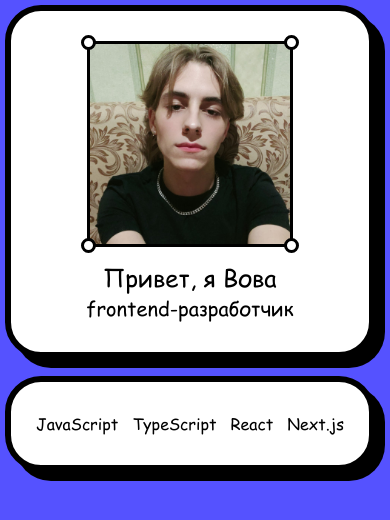
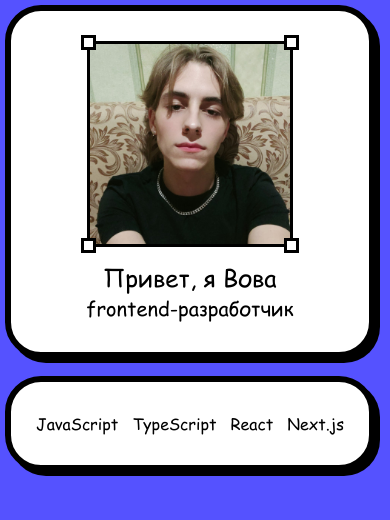
Before and after one commit to Suyukee/portfolio-website, a Next.js app: page / in a window 390 px wide. Shown: the top 520 px of the page. Built offline with nearby package versions, Linux system fonts and the light colour scheme.

Commit message:
Refactoring

```diff
--- a/src/app/globals.css
+++ b/src/app/globals.css
@@ -46,6 +46,7 @@ h3 {
 	margin: 0 15px 0 5px;
 	padding: 40px 32px;
 	background: #fff;
+	color: #000;
 	border: 6px solid #000;
 	border-radius: 36px;
 	box-shadow: 10px 10px 0 #000;
@@ -67,6 +68,7 @@ h3 {
 	}
 	.section {
 		padding: 30px 24px;
+		box-shadow: 5px 5px 0 #000;
 	}
 }
 
--- a/src/styles/editing-border.module.css
+++ b/src/styles/editing-border.module.css
@@ -8,7 +8,6 @@
 	width: 15px;
 	background-color: #fff;
 	border: 3px solid #000;
-	border-radius: 50%;
 	position: absolute;
 }
 
```
